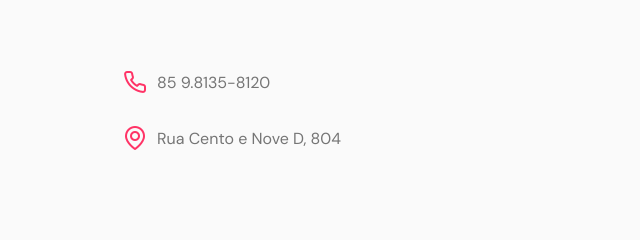
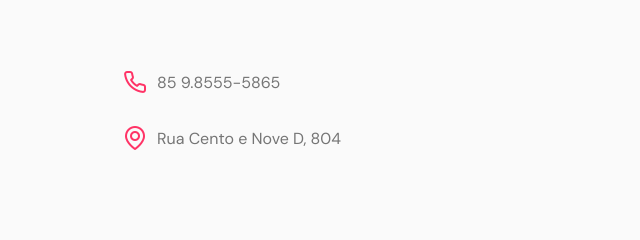
Before and after one commit to michelly-dev/espaconath, a plain HTML site: page index.html in a window 1280 px wide. Shown: the part 3108-3348 px from the top of the page, 640-1280 px from the left. Drawn offline with nearby package versions, Linux system fonts and the light colour scheme; files whose address does not match are found by name.

Commit message:
nova alteração

```diff
--- a/index.html
+++ b/index.html
@@ -220,7 +220,7 @@
 
           <div class="links">
             <ul class="grid">
-              <li><i class="icon-phone"></i> 85 9.8135-8120</li>
+              <li><i class="icon-phone"></i> 85 9.8555-5865</li>
               <li><i class="icon-map-pin"></i> Rua Cento e Nove D, 804</li>
             </ul>
           </div>
```
